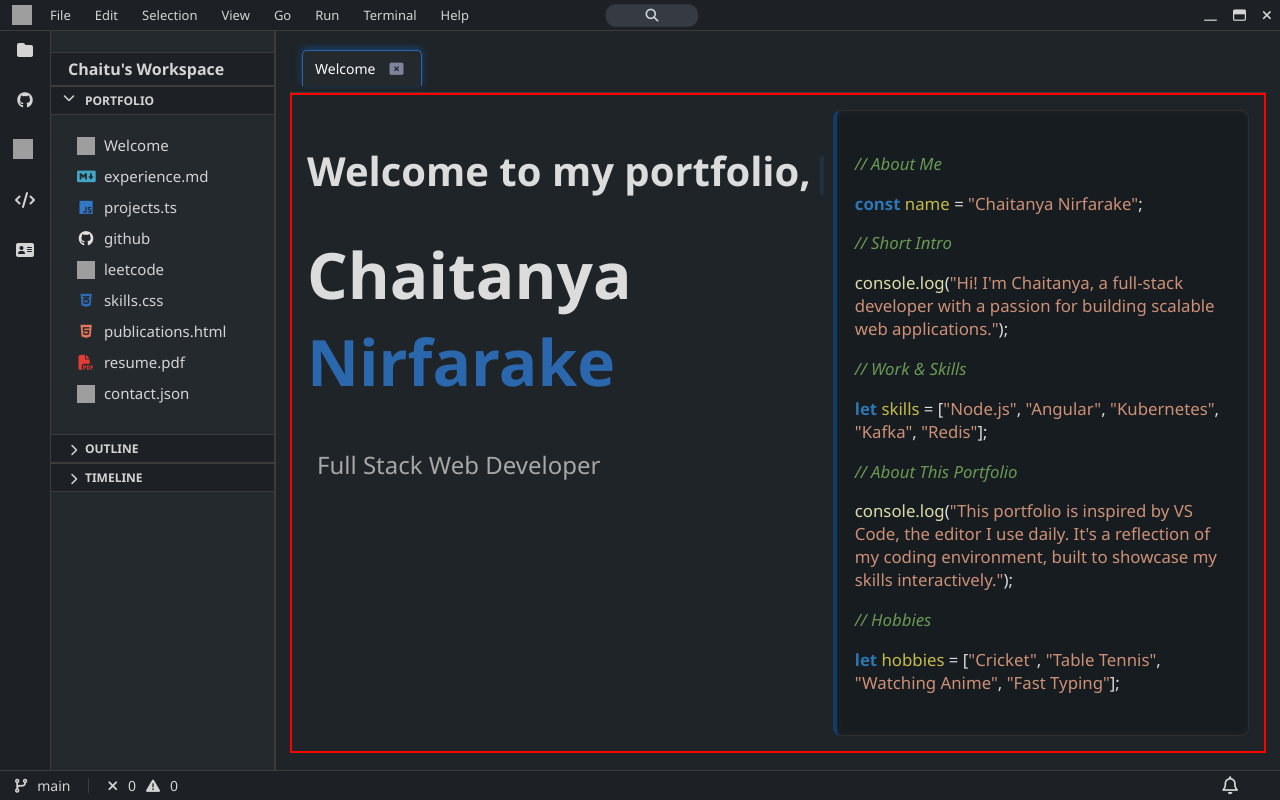
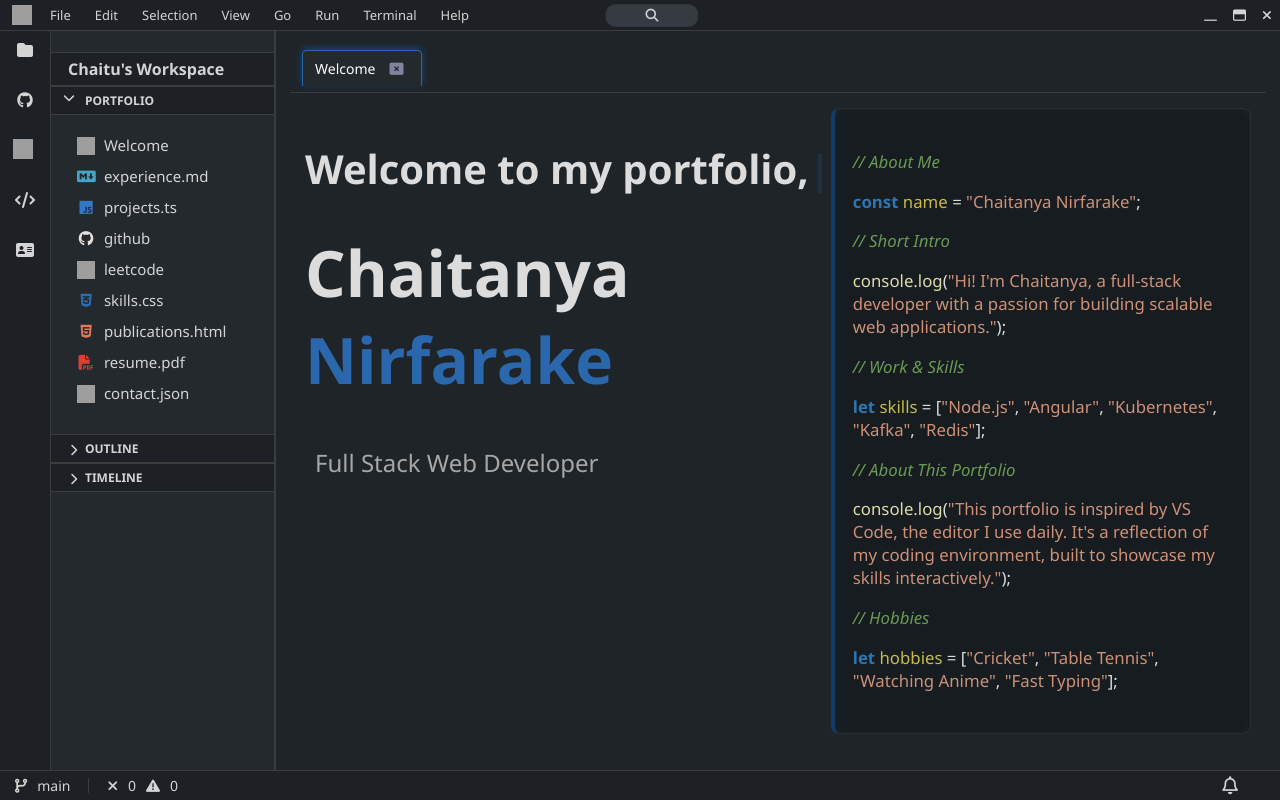
Before and after one commit to ChaitanyaNirf/portfolio, an Angular app: page / in a window 1280 px wide. Built offline with nearby package versions, Linux system fonts and the light colour scheme; grey boxes are pictures that could not be loaded.

Commit message:
revert test box

```diff
--- a/src/app/components/editor/editor.component.css
+++ b/src/app/components/editor/editor.component.css
@@ -37,10 +37,3 @@
     margin-left: 40px;
   }
 }
-
-.content {
-  border: 2px solid red;
-}
-.projects-container {
-  border: 2px dashed lime;
-}
```
